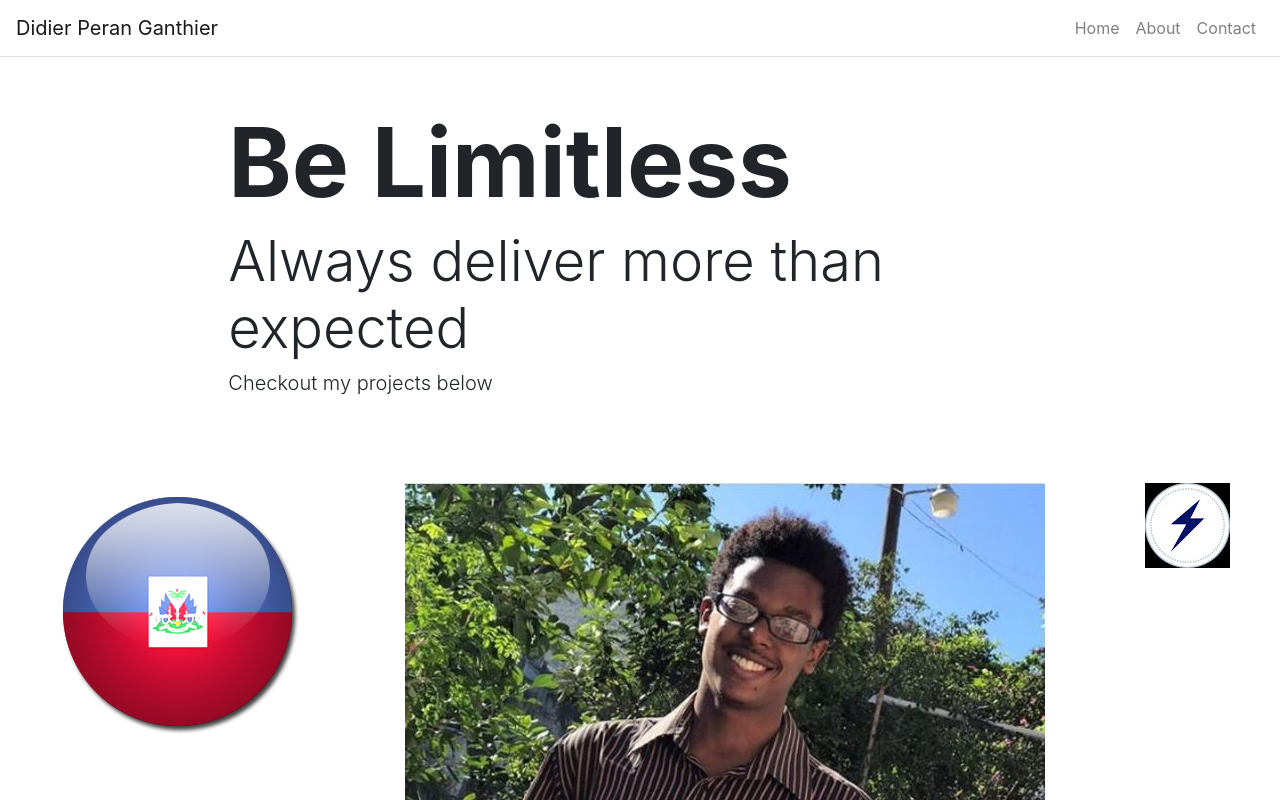
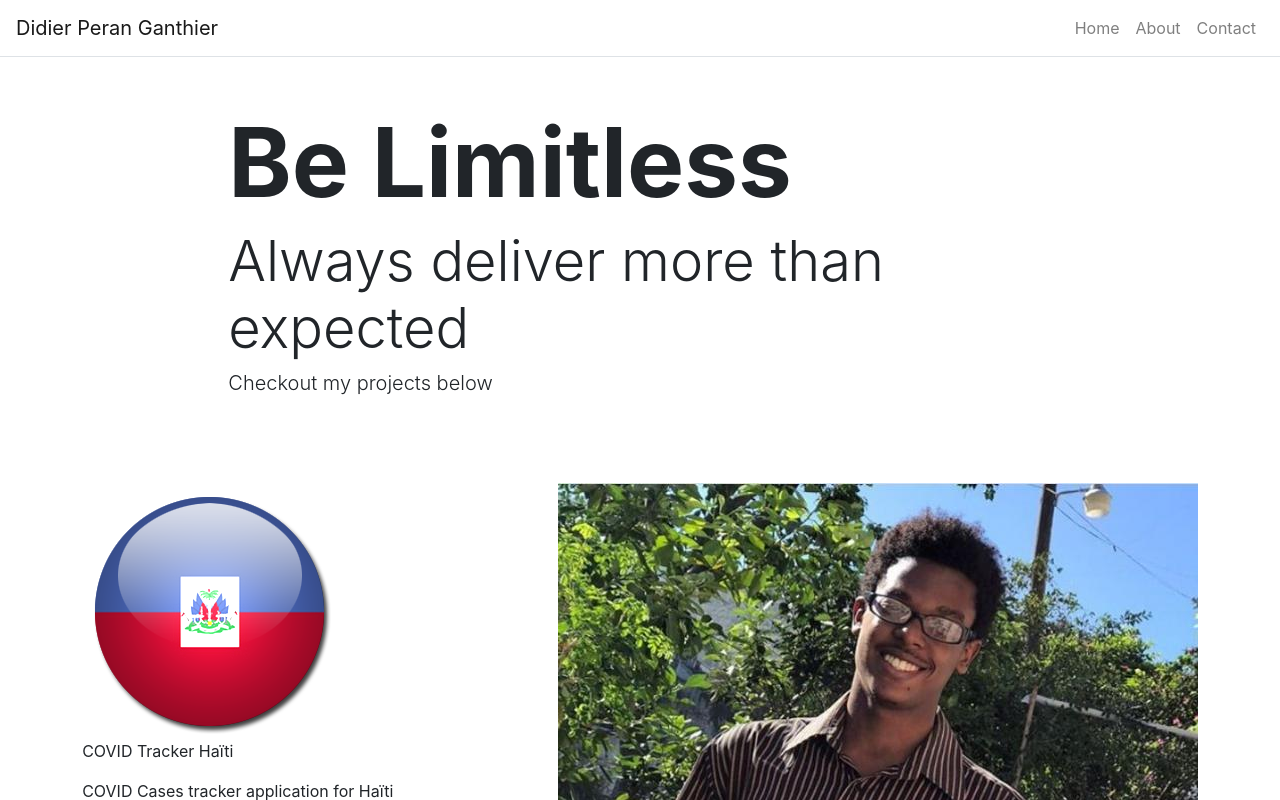
Before and after one commit to didierganthier/portfolio, a React (Create React App) app: page / in a window 1280 px wide. Shown: the top 800 px of the page. Built offline with nearby package versions, Linux system fonts and the light colour scheme.

Commit message:
asset and property changed

```diff
--- a/src/components/Card.js
+++ b/src/components/Card.js
@@ -5,7 +5,7 @@ function Card(props){
     return(
         <div>
             <img className="" src={props.item.imgSrc} alt="project"/>
-            { props.item.selected && <CardInfo title={props.item.title} subTitle={props.item.subTitle} link={props.item.link}/> }
+            {<CardInfo title={props.item.title} subTitle={props.item.subTitle} link={props.item.link}/> }
         </div>
     );
 }
--- a/src/components/Carousel.js
+++ b/src/components/Carousel.js
@@ -2,7 +2,7 @@ import React from 'react';
 
 import Card from '../components/Card'
 
-import battery from '../assets/images/battery.jpg';
+import battery from '../assets/images/battery.png';
 import Haiti from '../assets/images/haiti.png';
 import buddies from '../assets/images/buddies.png';
 import didier from '../assets/images/didier.jpeg';
```
Also changed, not shown: src/assets/images/battery.png (added).
